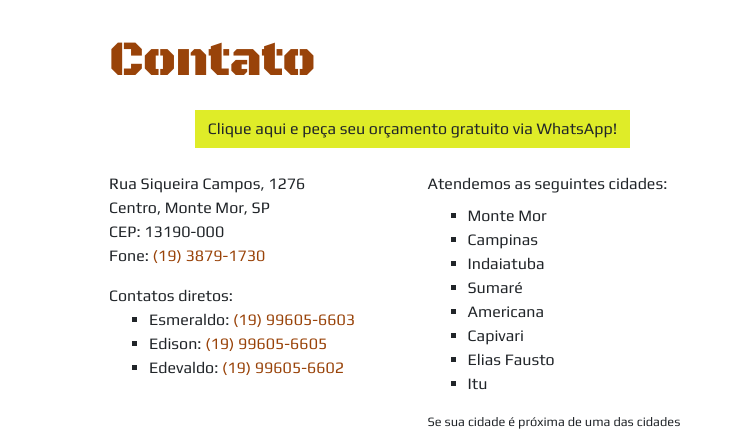
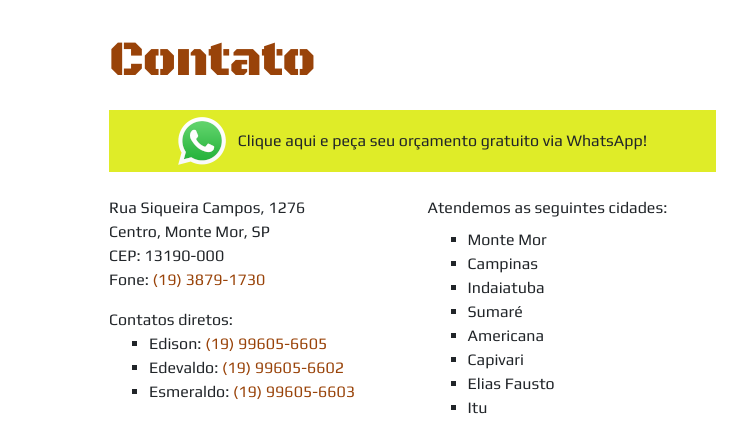
Before and after one commit to terraplenagemema/terraplenagemema.github.io, a React app: page / in a window 1280 px wide. Shown: the part 2484-2917 px from the top of the page, 0-742 px from the left. Built offline with nearby package versions, Linux system fonts and the light colour scheme.

Commit message:
Improve contact information

```diff
--- a/src/index.js
+++ b/src/index.js
@@ -12,6 +12,8 @@ import imageAlbum3 from "./images/album3.jpg";
 import imageAlbum4 from "./images/album4.jpg";
 import imageAlbum5 from "./images/album5.jpg";
 import imageAlbum6 from "./images/album6.jpg";
+import imageWhatsAppLogo from "./images/whatsapp.png";
+
 
 import {Navbar} from "./components/Navbar.js";
 import {Header} from "./components/Header.js";
@@ -155,7 +157,10 @@ class App extends Component {
                     description={
                         <>
                             <p className="text-center mb-4">
-                                <a className="btn btn-secondary" href="https://wa.me/5519996056605">Clique aqui e peça seu orçamento gratuito via WhatsApp!</a>
+                                <a className="btn btn-secondary d-flex align-items-center justify-content-center" href="https://wa.me/5519996056605">
+                                    <img className="btn-icon" src={imageWhatsAppLogo} />
+                                    Clique aqui e peça seu orçamento gratuito via WhatsApp!
+                                </a>
                             </p>
                             <div className="row">
                                 <div className="col-lg-6">
@@ -168,9 +173,9 @@ class App extends Component {
 
                                     Contatos diretos:
                                     <ul>
-                                        <li>Esmeraldo: <a href="tel:019996056603">(19) 99605-6603</a></li>
                                         <li>Edison: <a href="tel:019996056605">(19) 99605-6605</a></li>
                                         <li>Edevaldo: <a href="tel:019996056602">(19) 99605-6602</a></li>
+                                        <li>Esmeraldo: <a href="tel:019996056603">(19) 99605-6603</a></li>
                                     </ul>
                                 </div>
                                 <div className="col-lg-6">
--- a/src/index.scss
+++ b/src/index.scss
@@ -4,6 +4,10 @@
 body {
     padding-bottom: 3rem;
     font-family: 'Play', sans-serif;
+}
+
+.btn-icon {
+    margin-right: 12px;
 }
 
 .map {
```
Also changed, not shown: src/images/whatsapp.png (added).
